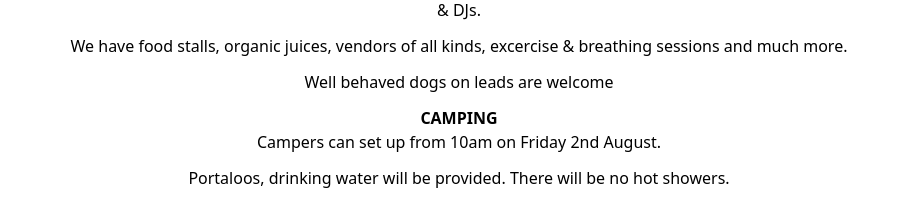
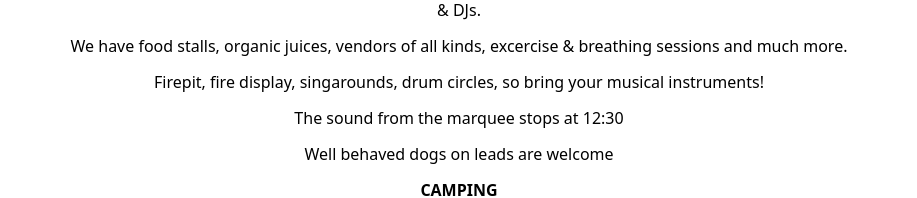
Before and after one commit to jajouka79/frpromotions-vue-frontend, a Vue app: page /ff in a window 1280 px wide. Both pictures are taken after a click on the link 640 px from the left and 659 px from the top of the page. Shown: the part 410-608 px from the top of the page, without its empty margins (181-1098 px from the left). Built offline with nearby package versions, Linux system fonts and the light colour scheme.

Commit message:
text changes

```diff
--- a/src/pages/FreedomFestPage.vue
+++ b/src/pages/FreedomFestPage.vue
@@ -24,8 +24,6 @@
                 </a>
             </div>
 
-
-
             <div class="p-3 text-center">
                 <p class="pb-3"><b>The finalised schedule will be available very soon</b></p>
                 <p class="pb-3"><b>More updates coming soon, keep checking back ....</b></p>
@@ -42,6 +40,10 @@
 
                 <p class="pb-3">We have food stalls, organic juices, vendors of all kinds, excercise & breathing sessions and much more.</p>
 
+                <p class="pb-3">Firepit, fire display, singarounds, drum circles, so bring your musical instruments!</p>
+
+                <p class="pb-3">The sound from the marquee stops at 12:30</p>
+
                 <p class="pb-3">Well behaved dogs on leads are welcome</p>
 
 
@@ -53,9 +55,7 @@
 
                 <p class="pb-3"><i>Send an email at frpromotions@protonmail.com for alternative payment methods.</i></p>
 
-
             </div>
-
 
             <img :src="posterUrl" />
 
```
